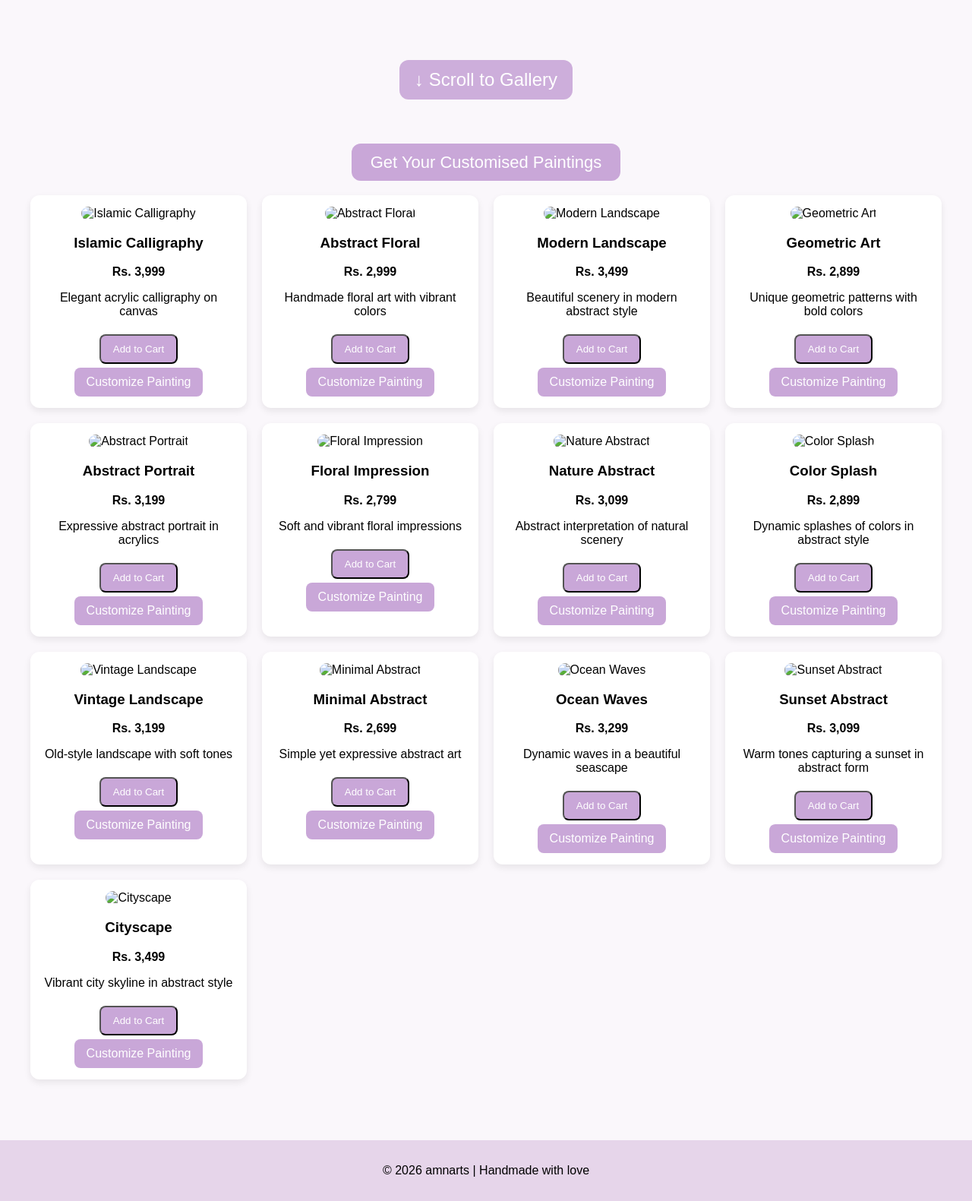
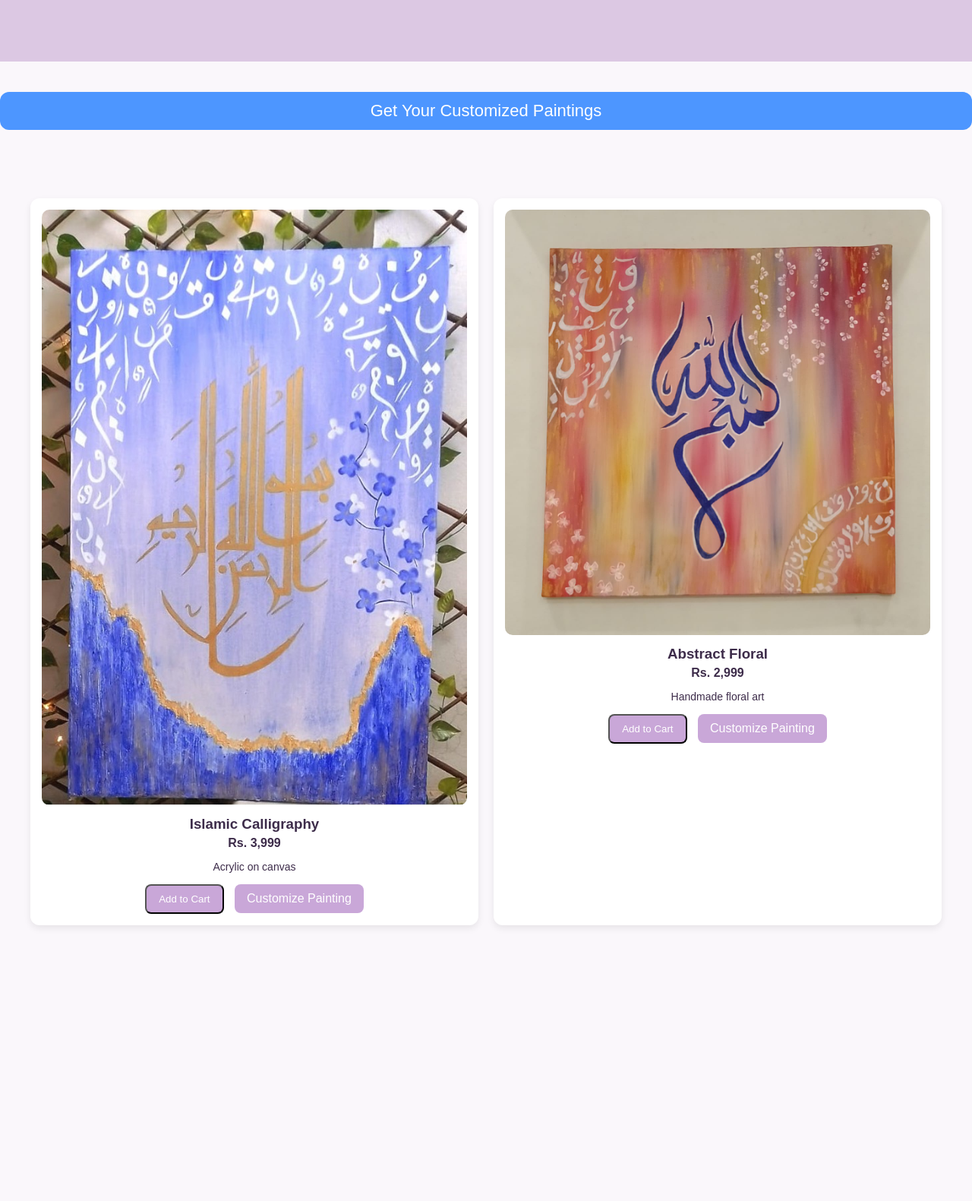
Before and after one commit to amnarts/amnarts-website, a plain HTML site: page index.html in a window 1280 px wide. Shown: the part 639-2220 px from the top of the page at 76% size. After the commit the page ends 1907 px from the top, so only its background shows below. Drawn offline with Linux system fonts and the light colour scheme.

Commit message:
Update website with root image paths

```diff
--- a/index.html
+++ b/index.html
@@ -9,182 +9,85 @@
 
 <!-- STARTER PAGE -->
 <header>
-    <a href="#gallery" class="scroll-btn">↓ Scroll to Gallery</a>
+  <div class="header-content">
+    <h1>AMNARTS</h1>
+    <a href="#custom" class="scroll-btn">↓ Scroll Down</a>
+  </div>
 </header>
 
-<!-- CUSTOM BUTTON BEFORE GALLERY -->
-<div class="custom-btn-container">
-    <a href="https://www.instagram.com/_amnarts/" target="_blank" class="custom-btn">
-        Get Your Customised Paintings
+<!-- CUSTOMIZE PAINTINGS BUTTON -->
+<section id="custom">
+    <a href="https://instagram.com/_amnarts" target="_blank" class="custom-btn">
+        Get Your Customized Paintings
     </a>
-</div>
+</section>
 
-<!-- GALLERY SECTION -->
+<!-- GALLERY -->
 <section class="gallery" id="gallery">
 
-<!-- ART ITEMS art1 → art13 -->
+    <!-- Repeat for art1 → art13 -->
     <div class="art-card">
-    <img src="images/art1.jpg" alt="Islamic Calligraphy">
+        <img src="art1.jpg" alt="Islamic Calligraphy">
         <h3>Islamic Calligraphy</h3>
         <p class="price">Rs. 3,999</p>
-    <p>Elegant acrylic calligraphy on canvas</p>
+        <p class="desc">Acrylic on canvas</p>
         <button class="order-btn" onclick="addToCart('Islamic Calligraphy', 3999)">Add to Cart</button>
-    <a href="https://www.instagram.com/_amnarts/" target="_blank" class="order-btn">Customize Painting</a>
+        <a href="https://instagram.com/_amnarts" target="_blank" class="order-btn">Customize Painting</a>
     </div>
 
     <div class="art-card">
-    <img src="images/art2.jpg" alt="Abstract Floral">
+        <img src="art2.jpg" alt="Abstract Floral">
         <h3>Abstract Floral</h3>
         <p class="price">Rs. 2,999</p>
-    <p>Handmade floral art with vibrant colors</p>
+        <p class="desc">Handmade floral art</p>
         <button class="order-btn" onclick="addToCart('Abstract Floral', 2999)">Add to Cart</button>
-    <a href="https://www.instagram.com/_amnarts/" target="_blank" class="order-btn">Customize Painting</a>
+        <a href="https://instagram.com/_amnarts" target="_blank" class="order-btn">Customize Painting</a>
     </div>
 
-<div class="art-card">
-    <img src="images/art3.jpg" alt="Modern Landscape">
-    <h3>Modern Landscape</h3>
-    <p class="price">Rs. 3,499</p>
-    <p>Beautiful scenery in modern abstract style</p>
-    <button class="order-btn" onclick="addToCart('Modern Landscape', 3499)">Add to Cart</button>
-    <a href="https://www.instagram.com/_amnarts/" target="_blank" class="order-btn">Customize Painting</a>
-</div>
-
-<div class="art-card">
-    <img src="images/art4.jpg" alt="Geometric Art">
-    <h3>Geometric Art</h3>
-    <p class="price">Rs. 2,899</p>
-    <p>Unique geometric patterns with bold colors</p>
-    <button class="order-btn" onclick="addToCart('Geometric Art', 2899)">Add to Cart</button>
-    <a href="https://www.instagram.com/_amnarts/" target="_blank" class="order-btn">Customize Painting</a>
-</div>
-
-<div class="art-card">
-    <img src="images/art5.jpg" alt="Abstract Portrait">
-    <h3>Abstract Portrait</h3>
-    <p class="price">Rs. 3,199</p>
-    <p>Expressive abstract portrait in acrylics</p>
-    <button class="order-btn" onclick="addToCart('Abstract Portrait', 3199)">Add to Cart</button>
-    <a href="https://www.instagram.com/_amnarts/" target="_blank" class="order-btn">Customize Painting</a>
-</div>
-
-<div class="art-card">
-    <img src="images/art6.jpg" alt="Floral Impression">
-    <h3>Floral Impression</h3>
-    <p class="price">Rs. 2,799</p>
-    <p>Soft and vibrant floral impressions</p>
-    <button class="order-btn" onclick="addToCart('Floral Impression', 2799)">Add to Cart</button>
-    <a href="https://www.instagram.com/_amnarts/" target="_blank" class="order-btn">Customize Painting</a>
-</div>
-
-<div class="art-card">
-    <img src="images/art7.jpg" alt="Nature Abstract">
-    <h3>Nature Abstract</h3>
-    <p class="price">Rs. 3,099</p>
-    <p>Abstract interpretation of natural scenery</p>
-    <button class="order-btn" onclick="addToCart('Nature Abstract', 3099)">Add to Cart</button>
-    <a href="https://www.instagram.com/_amnarts/" target="_blank" class="order-btn">Customize Painting</a>
-</div>
-
-<div class="art-card">
-    <img src="images/art8.jpg" alt="Color Splash">
-    <h3>Color Splash</h3>
-    <p class="price">Rs. 2,899</p>
-    <p>Dynamic splashes of colors in abstract style</p>
-    <button class="order-btn" onclick="addToCart('Color Splash', 2899)">Add to Cart</button>
-    <a href="https://www.instagram.com/_amnarts/" target="_blank" class="order-btn">Customize Painting</a>
-</div>
-
-<div class="art-card">
-    <img src="images/art9.jpg" alt="Vintage Landscape">
-    <h3>Vintage Landscape</h3>
-    <p class="price">Rs. 3,199</p>
-    <p>Old-style landscape with soft tones</p>
-    <button class="order-btn" onclick="addToCart('Vintage Landscape', 3199)">Add to Cart</button>
-    <a href="https://www.instagram.com/_amnarts/" target="_blank" class="order-btn">Customize Painting</a>
-</div>
-
-<div class="art-card">
-    <img src="images/art10.jpg" alt="Minimal Abstract">
-    <h3>Minimal Abstract</h3>
-    <p class="price">Rs. 2,699</p>
-    <p>Simple yet expressive abstract art</p>
-    <button class="order-btn" onclick="addToCart('Minimal Abstract', 2699)">Add to Cart</button>
-    <a href="https://www.instagram.com/_amnarts/" target="_blank" class="order-btn">Customize Painting</a>
-</div>
-
-<div class="art-card">
-    <img src="images/art11.jpg" alt="Ocean Waves">
-    <h3>Ocean Waves</h3>
-    <p class="price">Rs. 3,299</p>
-    <p>Dynamic waves in a beautiful seascape</p>
-    <button class="order-btn" onclick="addToCart('Ocean Waves', 3299)">Add to Cart</button>
-    <a href="https://www.instagram.com/_amnarts/" target="_blank" class="order-btn">Customize Painting</a>
-</div>
-
-<div class="art-card">
-    <img src="images/art12.jpg" alt="Sunset Abstract">
-    <h3>Sunset Abstract</h3>
-    <p class="price">Rs. 3,099</p>
-    <p>Warm tones capturing a sunset in abstract form</p>
-    <button class="order-btn" onclick="addToCart('Sunset Abstract', 3099)">Add to Cart</button>
-    <a href="https://www.instagram.com/_amnarts/" target="_blank" class="order-btn">Customize Painting</a>
-</div>
-
-<div class="art-card">
-    <img src="images/art13.jpg" alt="Cityscape">
-    <h3>Cityscape</h3>
-    <p class="price">Rs. 3,499</p>
-    <p>Vibrant city skyline in abstract style</p>
-    <button class="order-btn" onclick="addToCart('Cityscape', 3499)">Add to Cart</button>
-    <a href="https://www.instagram.com/_amnarts/" target="_blank" class="order-btn">Customize Painting</a>
-</div>
-
+    <!-- Add similar blocks for art3.jpg → art13.jpg -->
 </section>
 
-<footer>
-    <p>© 2026 amnarts | Handmade with love</p>
-</footer>
-
-<!-- MODAL FOR IMAGE VIEW -->
-<div id="imageModal" class="modal">
-  <span class="close-modal">&times;</span>
-  <img class="modal-content" id="modalImg">
+<!-- MODAL -->
+<div id="modal" class="modal">
+    <span class="close">&times;</span>
+    <img class="modal-content" id="modal-img">
 </div>
 
 <script>
+let cart = [];
+let total = 0;
+
+// Add to cart
+function addToCart(name, price){
+    cart.push({name, price});
+    total += price;
+    alert(name + " added to cart! Total: Rs. " + total);
+}
+
 // Smooth scroll
 document.querySelector('.scroll-btn').addEventListener('click', function(e){
     e.preventDefault();
-    const target = document.querySelector('#gallery');
-    window.scrollTo({ top: target.offsetTop, behavior: 'smooth' });
+    document.querySelector('#custom').scrollIntoView({behavior: 'smooth'});
 });
 
-// CART FUNCTIONALITY
-let cart = [];
-function addToCart(name, price){
-    cart.push({name, price});
-    alert(`${name} added to cart!`);
-}
+// IMAGE MODAL ZOOM
+const modal = document.getElementById("modal");
+const modalImg = document.getElementById("modal-img");
+const images = document.querySelectorAll(".art-card img");
+const span = document.getElementsByClassName("close")[0];
 
-// MODAL IMAGE VIEW
-const modal = document.getElementById("imageModal");
-const modalImg = document.getElementById("modalImg");
-const closeModal = document.getElementsByClassName("close-modal")[0];
-
-document.querySelectorAll(".art-card img").forEach(img => {
-    img.addEventListener("click", function(){
+images.forEach(img=>{
+    img.onclick = function(){
         modal.style.display = "block";
         modalImg.src = this.src;
-    });
+    }
 });
 
-closeModal.onclick = function() {
+span.onclick = function() {
     modal.style.display = "none";
 }
-
-window.onclick = function(event){
-    if(event.target == modal){
+window.onclick = function(event) {
+    if(event.target == modal) {
         modal.style.display = "none";
     }
 }
--- a/style.css
+++ b/style.css
@@ -3,24 +3,36 @@ body {
     margin: 0;
     font-family: 'Arial', sans-serif;
     background-color: #FAF7FB;
+    color: #3D2C4A;
 }
 
-/* STARTER PAGE */
+/* HEADER / STARTER PAGE */
 header {
-    background: url('images/bg.jpg') no-repeat center center/cover;
-    height: 100vh;
+    height: 90vh;
     display: flex;
-    align-items: flex-end;
+    align-items: center;
     justify-content: center;
+    text-align: center;
     position: relative;
+    overflow: hidden;
+    background: url('bg.jpg') no-repeat center center;
+    background-size: cover;
 }
 
+.header-content h1 {
+    font-size: 56px;
+    margin: 0;
+    color: white;
+}
+
+/* Scroll button */
 .scroll-btn {
-    margin-bottom: 30px;
+    display: inline-block;
+    margin-top: 20px;
     font-size: 24px;
     color: #fff;
-    background-color: rgba(201, 167, 216, 0.9);
-    padding: 12px 20px;
+    background-color: #C9A7D8;
+    padding: 10px 18px;
     border-radius: 12px;
     text-decoration: none;
     cursor: pointer;
@@ -28,28 +40,27 @@ header {
 }
 
 .scroll-btn:hover {
-    background-color: rgba(181, 139, 201, 0.9);
+    background-color: #B58BC9;
+    transform: translateY(-3px);
 }
 
-/* CUSTOM BUTTON BEFORE GALLERY */
-.custom-btn-container {
-    text-align: center;
-    padding: 40px 20px 10px 20px;
-}
-
+/* Customize paintings button */
 .custom-btn {
+    display: block;
+    margin: 40px auto;
     font-size: 22px;
     color: #fff;
-    background-color: #C9A7D8;
+    background-color: #4D96FF;
     padding: 12px 25px;
     border-radius: 12px;
     text-decoration: none;
+    text-align: center;
     cursor: pointer;
     transition: 0.3s;
 }
 
 .custom-btn:hover {
-    background-color: #B58BC9;
+    background-color: #3C7DD1;
 }
 
 /* GALLERY */
@@ -57,7 +68,7 @@ header {
     display: grid;
     grid-template-columns: repeat(auto-fit, minmax(250px, 1fr));
     gap: 20px;
-    padding: 20px 20px 50px 20px;
+    padding: 50px 20px;
     max-width: 1200px;
     margin: auto;
 }
@@ -81,12 +92,21 @@ header {
     border-radius: 10px;
 }
 
-.art-card .price {
-    font-weight: bold;
-    margin: 10px 0;
+.art-card h3 {
+    margin: 10px 0 5px 0;
 }
 
-.art-card .order-btn {
+.price {
+    font-weight: bold;
+    margin: 5px 0;
+}
+
+.desc {
+    font-size: 14px;
+    margin-bottom: 10px;
+}
+
+.order-btn {
     display: inline-block;
     margin: 5px 5px 0 5px;
     background-color: #C9A7D8;
@@ -98,23 +118,16 @@ header {
     transition: 0.3s;
 }
 
-.art-card .order-btn:hover {
+.order-btn:hover {
     background-color: #B58BC9;
 }
 
-/* FOOTER */
-footer {
-    text-align: center;
-    padding: 15px;
-    background-color: #E6D5EA;
-    margin-top: 30px;
-}
-
-/* MODAL IMAGE VIEW */
+/* MODAL */
 .modal {
     display: none;
     position: fixed;
     z-index: 999;
+    padding-top: 60px;
     left: 0;
     top: 0;
     width: 100%;
@@ -124,28 +137,18 @@ footer {
 }
 
 .modal-content {
-    margin: 5% auto;
+    margin: auto;
     display: block;
-    max-width: 80%;
-    border-radius: 12px;
+    max-width: 90%;
+    max-height: 80%;
 }
 
-.modal-content img {
-    width: 100%;
-    border-radius: 12px;
-}
-
-.close-modal {
+.close {
     position: absolute;
     top: 20px;
     right: 35px;
-    color: #fff;
+    color: white;
     font-size: 40px;
     font-weight: bold;
     cursor: pointer;
-    transition: 0.3s;
 }
-
-.close-modal:hover {
-    color: #B58BC9;
-}
```
Lines whose indentation alone changed are shown as unchanged.
